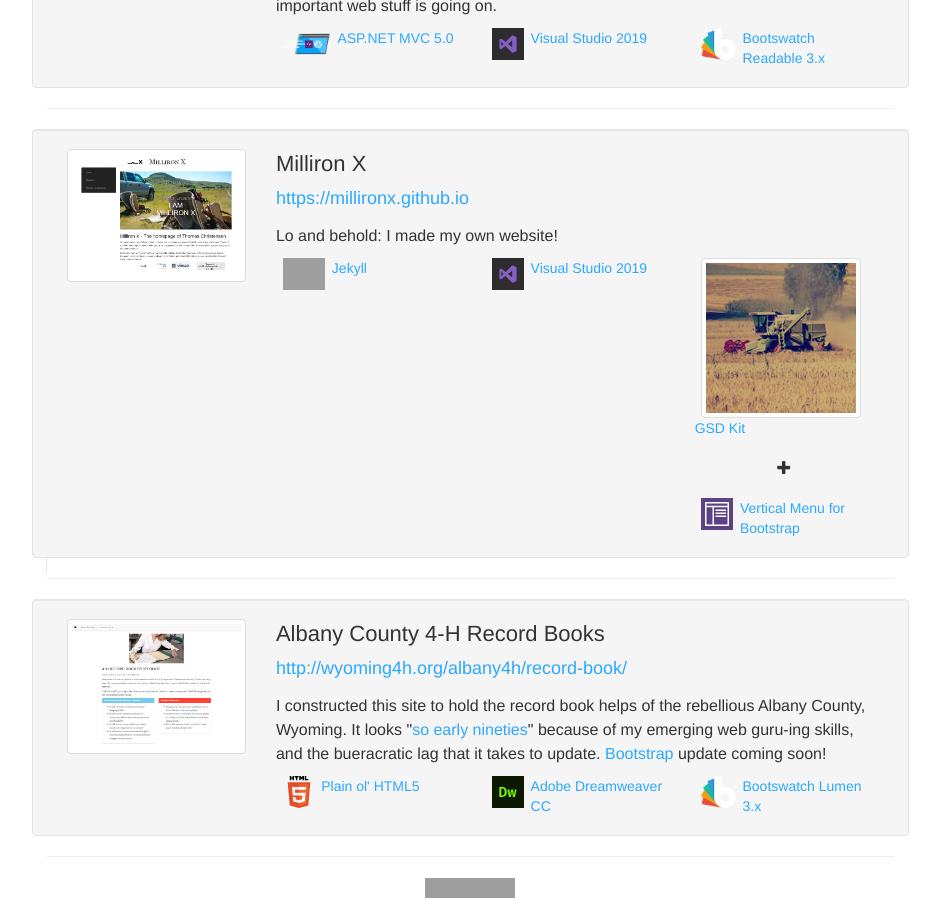
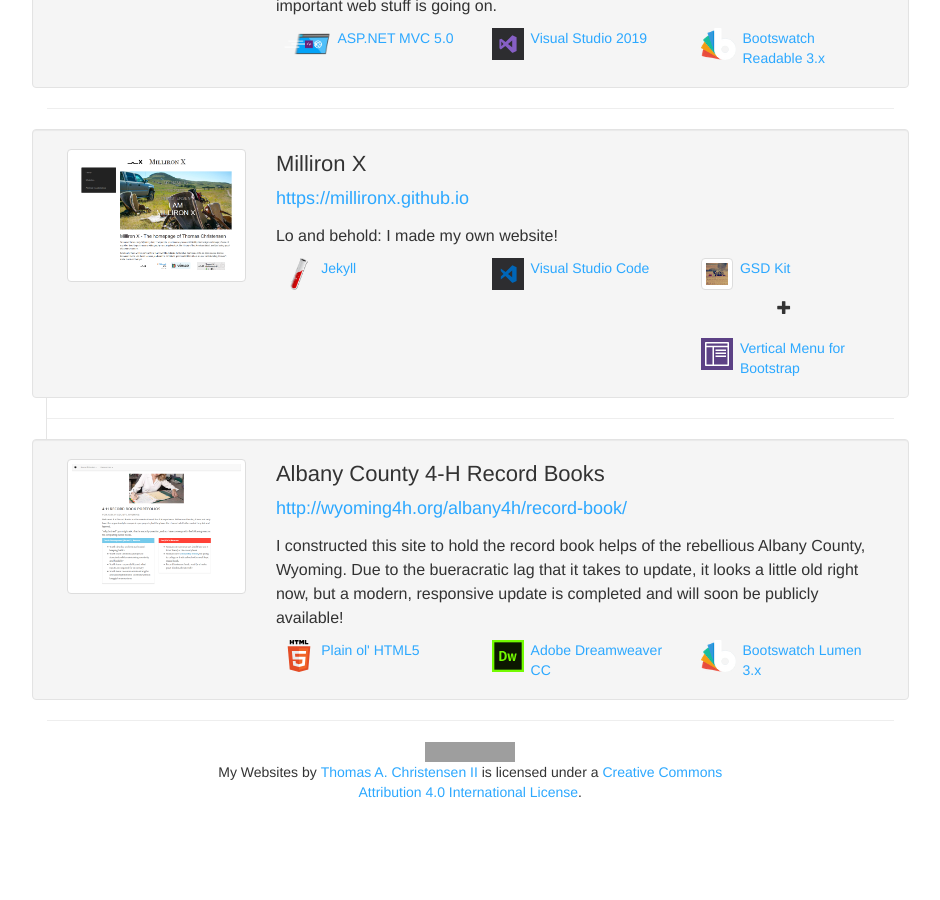
Before and after one commit to MillironX/millironx.github.io, a Jekyll site: the page built from Websites.html, in a window 1280 px wide and 900 px high, scrolled down 867 px. Shown: the whole window, without its empty margins (316-1256 px from the left). Built offline with Jekyll 4.4.1, drawn with Linux system fonts in a browser that asks for light colours; nearby versions of some CDN libraries; some web fonts are replaced; a script that is not in the unit is left out; after the commit the page ends 1669 px from its top, so only the background shows below that; grey boxes are pictures that could not be loaded.

Commit message:
Update websites page

```diff
--- a/Websites.html
+++ b/Websites.html
@@ -66,20 +66,20 @@
         </p>
         <div class="row">
             <div class="col-xs-4">
-                <a href="https://asp.net/mvc">
-                    <img src="https://github.com/jekyll/jekyll/raw/master/docs/img/logo-rss.png" class="float-left web-logo" height="32" alt="Jekyll Logo" />
+                <a href="https://jekyllrb.com">
+                    <img src="/shapes/jekyll.png" class="float-left web-logo" height="32" alt="Visual Studio Logo" />
                     <span class="visible-md visible-lg">Jekyll</span>
                 </a>
             </div>
             <div class="col-xs-4">
-                <a href="https://visualstudio.com">
-                    <img src="../shapes/Visual-Studio-2012.svg" class="float-left web-logo" height="32" alt="Visual Studio Logo" />
-                    <span class="visible-lg visible-md">Visual Studio 2019</span>
+                <a href="https://code.visualstudio.com">
+                    <img src="../shapes/Visual-Studio-code.svg" class="float-left web-logo" height="32" alt="Visual Studio Code Logo" />
+                    <span class="visible-lg visible-md">Visual Studio Code</span>
                 </a>
             </div>
             <div class="col-xs-4">
                 <a href="https://www.creative-tim.com/product/get-shit-done-kit">
-                    <img src="../shapes/gsdk.png" class="float-left img-thumbnail web-logo" height="32" alt="GSD Kit image" />
+                    <img src="../shapes/gsdk.png" class="float-left img-thumbnail web-logo" height="32" width="32" alt="GSD Kit image" />
                     <span class="visible-md visible-lg">GSD Kit</span>
                 </a>
                 <br />
@@ -106,8 +106,8 @@
         <h5><a href="http://wyoming4h.org/albany4h/record-book/">http://wyoming4h.org/albany4h/record-book/</a></h5>
         <p>
             I constructed this site to hold the record book helps of the rebellious Albany County, Wyoming.
-            It looks "<a href="http://bigidea.wikia.com/wiki/Larry-Boy!_and_the_Fib_from_Outer_Space!#Plot">so early nineties</a>" because of my emerging web guru-ing skills, and the bueracratic lag
-            that it takes to update. <a href="https://getbootstrap.com">Bootstrap</a> update coming soon!
+            Due to the bueracratic lag that it takes to update, it looks a little old right now,
+            but a modern, responsive update is completed and will soon be publicly available!
         </p>
         <div class="row">
             <div class="col-xs-4">
```
Also changed, not shown: shapes/Adobe-Dreamweaver.svg, shapes/Visual-Studio-code.svg (added), shapes/jekyll.png (added).
